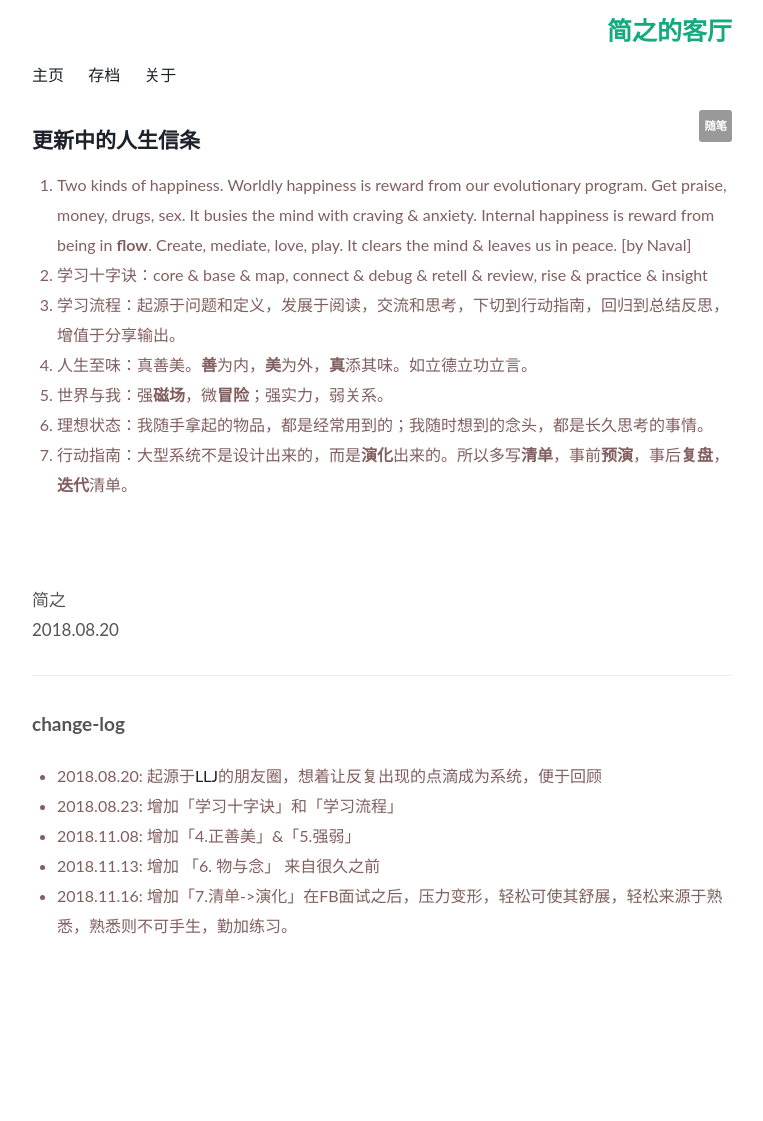
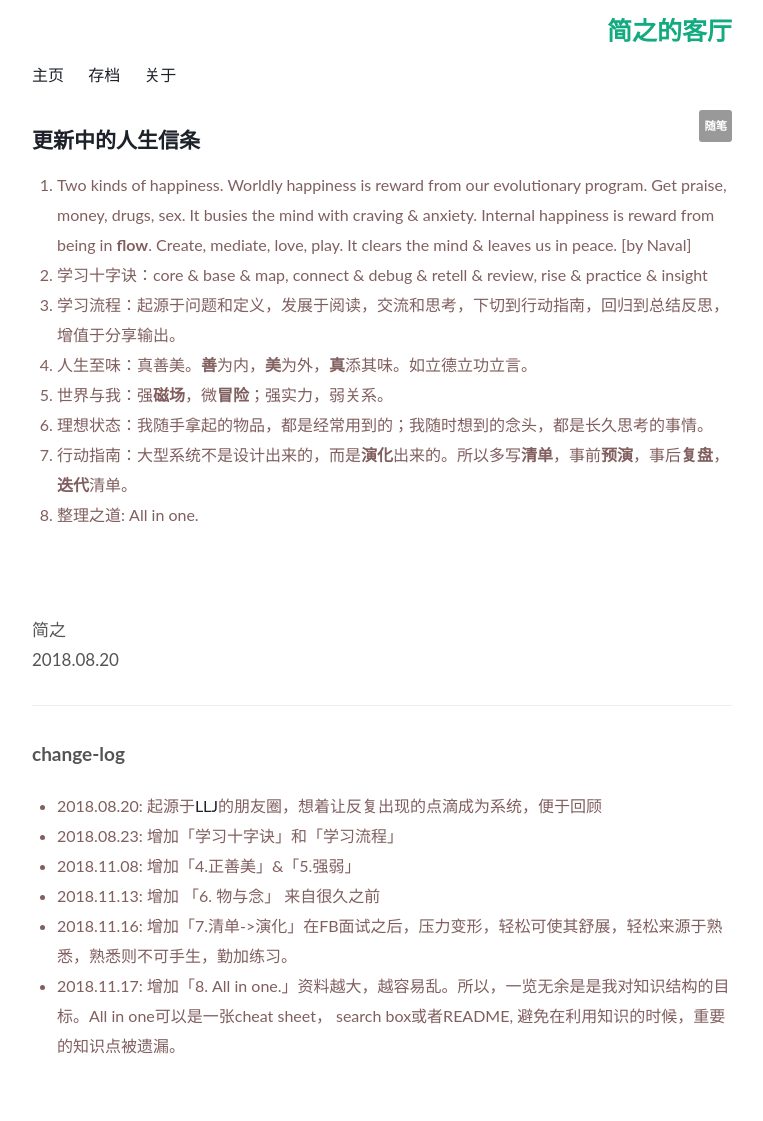
Before and after one commit to WillWang-X/willwang-x.github.io, a Jekyll site: the page built from _posts/2018-10-20-mottos.md, in a window 1280 px wide. Shown: the whole page, without its empty margins (258-1021 px from the left). Built offline with Jekyll 4.4.1, drawn with Linux system fonts in a browser that asks for light colours; before the commit the page ends 1001 px from its top, so only the background shows below that.

Commit message:
add all in one

```diff
--- a/_posts/2018-10-20-mottos.md
+++ b/_posts/2018-10-20-mottos.md
@@ -17,6 +17,7 @@ published: true
 5. 世界与我：强**磁场**，微**冒险**；强实力，弱关系。[](被动进步的氛围，新鲜有趣的燃料，如山Github，如水Linkedin。)<span style="color:white;">!</span>
 6. 理想状态：我随手拿起的物品，都是经常用到的；我随时想到的念头，都是长久思考的事情。
 7. 行动指南：大型系统不是设计出来的，而是**演化**出来的。所以多写**清单**，事前**预演**，事后**复盘**，**迭代**清单。
+8. 整理之道: All in one.
 
 <br>
 <br>
@@ -32,3 +33,4 @@ published: true
 -  2018.11.08: 增加「4.正善美」&「5.强弱」
 -  2018.11.13: 增加 「6. 物与念」 来自很久之前
 -  2018.11.16: 增加「7.清单->演化」在FB面试之后，压力变形，轻松可使其舒展，轻松来源于熟悉，熟悉则不可手生，勤加练习。
+-  2018.11.17: 增加「8. All in one.」资料越大，越容易乱。所以，一览无余是是我对知识结构的目标。All in one可以是一张cheat sheet， search box或者README, 避免在利用知识的时候，重要的知识点被遗漏。
```
